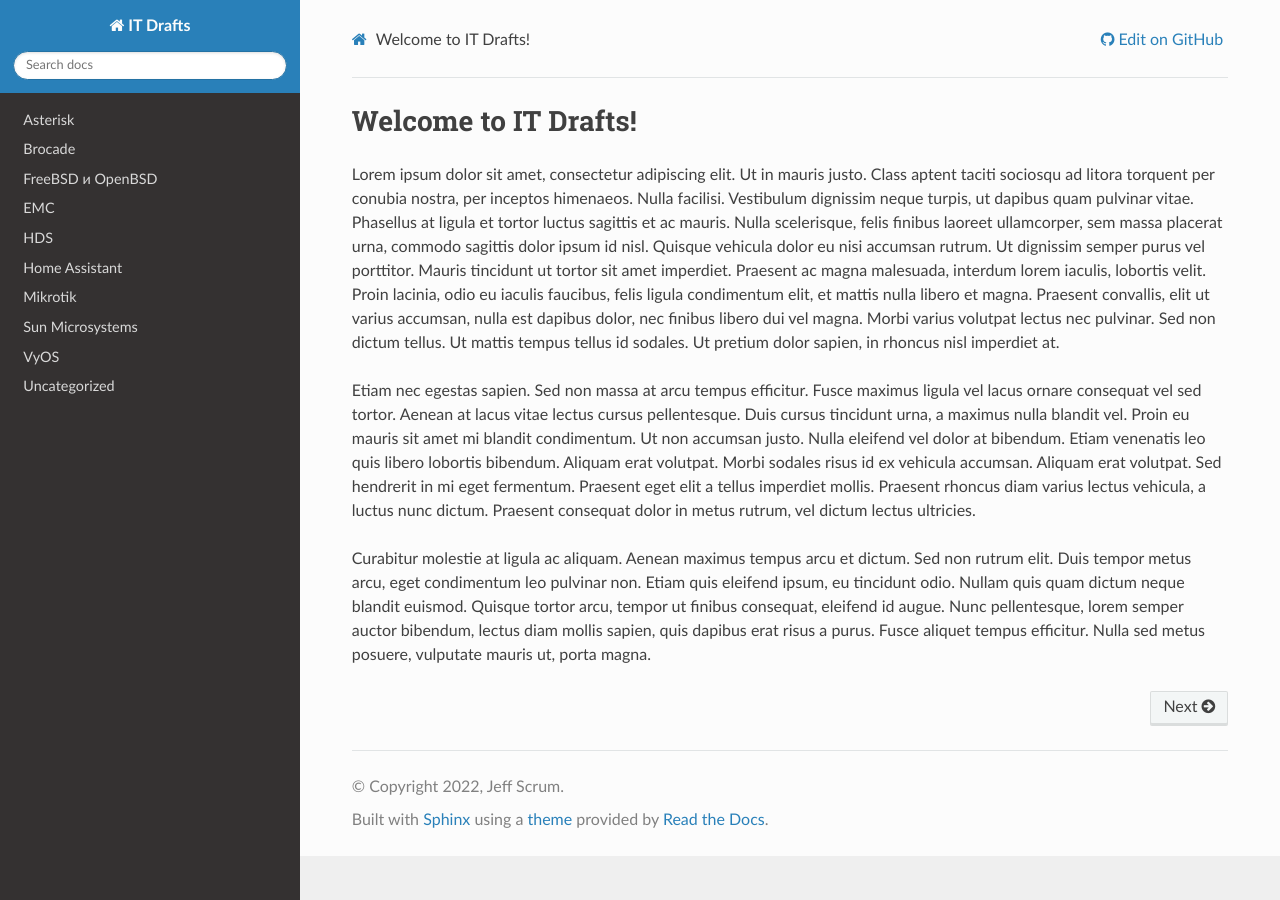
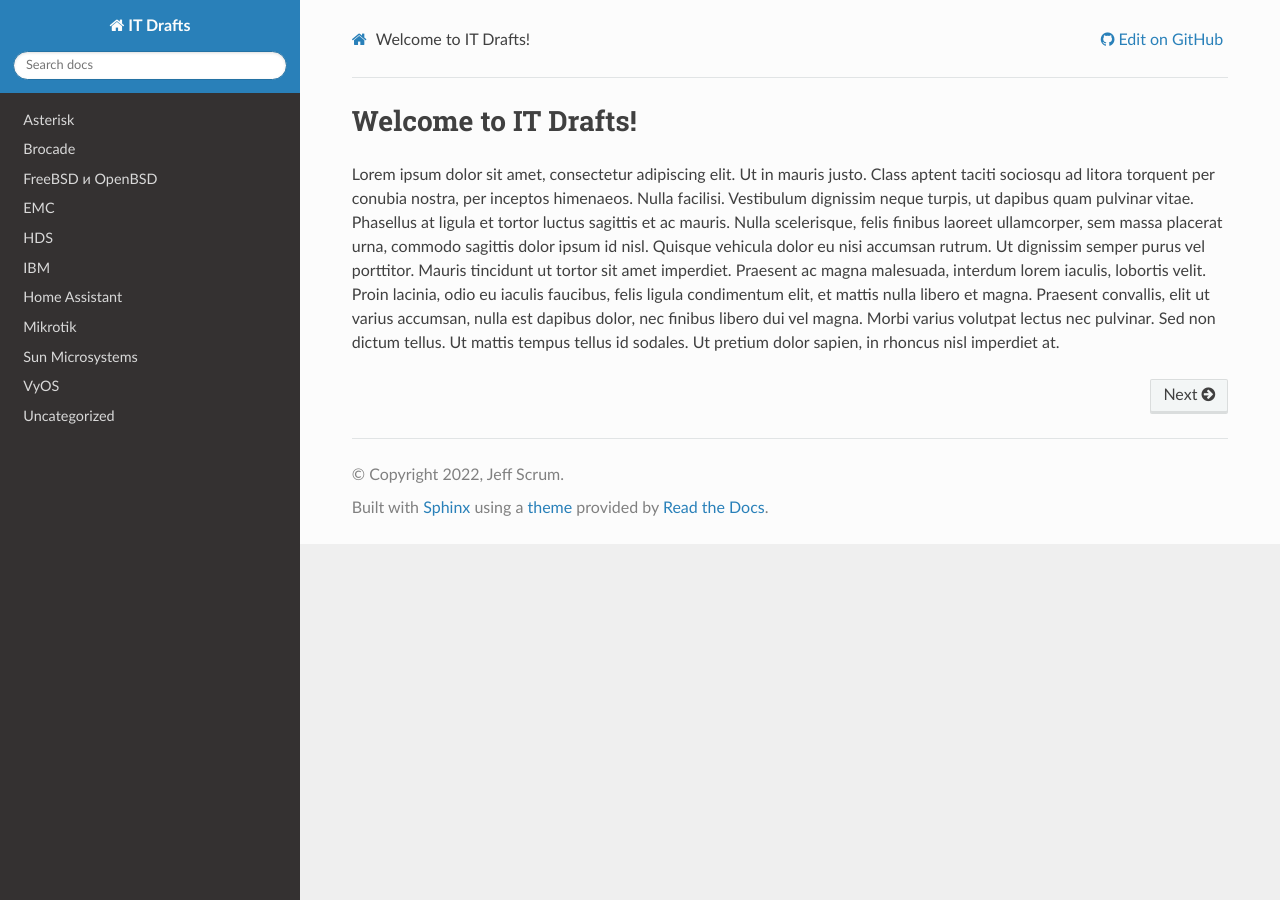
Before and after one commit to jeffscrum/jeffscrum.github.io, a Sphinx documentation site: the page built from source/index.rst, in a window 1280 px wide. Built offline with Sphinx 7.4.7 and the Read the Docs theme 2.0.0, drawn with Linux system fonts in a browser that asks for light colours; pages that are not in the unit, such as notebooks, are missing from menus.

Commit message:
Update index.rst

```diff
--- a/source/index.rst
+++ b/source/index.rst
@@ -9,10 +9,6 @@ Welcome to IT Drafts!
 
 Lorem ipsum dolor sit amet, consectetur adipiscing elit. Ut in mauris justo. Class aptent taciti sociosqu ad litora torquent per conubia nostra, per inceptos himenaeos. Nulla facilisi. Vestibulum dignissim neque turpis, ut dapibus quam pulvinar vitae. Phasellus at ligula et tortor luctus sagittis et ac mauris. Nulla scelerisque, felis finibus laoreet ullamcorper, sem massa placerat urna, commodo sagittis dolor ipsum id nisl. Quisque vehicula dolor eu nisi accumsan rutrum. Ut dignissim semper purus vel porttitor. Mauris tincidunt ut tortor sit amet imperdiet. Praesent ac magna malesuada, interdum lorem iaculis, lobortis velit. Proin lacinia, odio eu iaculis faucibus, felis ligula condimentum elit, et mattis nulla libero et magna. Praesent convallis, elit ut varius accumsan, nulla est dapibus dolor, nec finibus libero dui vel magna. Morbi varius volutpat lectus nec pulvinar. Sed non dictum tellus. Ut mattis tempus tellus id sodales. Ut pretium dolor sapien, in rhoncus nisl imperdiet at.
 
-Etiam nec egestas sapien. Sed non massa at arcu tempus efficitur. Fusce maximus ligula vel lacus ornare consequat vel sed tortor. Aenean at lacus vitae lectus cursus pellentesque. Duis cursus tincidunt urna, a maximus nulla blandit vel. Proin eu mauris sit amet mi blandit condimentum. Ut non accumsan justo. Nulla eleifend vel dolor at bibendum. Etiam venenatis leo quis libero lobortis bibendum. Aliquam erat volutpat. Morbi sodales risus id ex vehicula accumsan. Aliquam erat volutpat. Sed hendrerit in mi eget fermentum. Praesent eget elit a tellus imperdiet mollis. Praesent rhoncus diam varius lectus vehicula, a luctus nunc dictum. Praesent consequat dolor in metus rutrum, vel dictum lectus ultricies.
-
-Curabitur molestie at ligula ac aliquam. Aenean maximus tempus arcu et dictum. Sed non rutrum elit. Duis tempor metus arcu, eget condimentum leo pulvinar non. Etiam quis eleifend ipsum, eu tincidunt odio. Nullam quis quam dictum neque blandit euismod. Quisque tortor arcu, tempor ut finibus consequat, eleifend id augue. Nunc pellentesque, lorem semper auctor bibendum, lectus diam mollis sapien, quis dapibus erat risus a purus. Fusce aliquet tempus efficitur. Nulla sed metus posuere, vulputate mauris ut, porta magna.
-
 
 .. toctree::
    :maxdepth: 3
@@ -23,6 +19,7 @@ Curabitur molestie at ligula ac aliquam. Aenean maximus tempus arcu et dictum. S
    bsd/index
    emc/index
    hds/index
+   ibm/index
    homeassistant/index
    mikrotik/index
    sun-oracle/index
```
